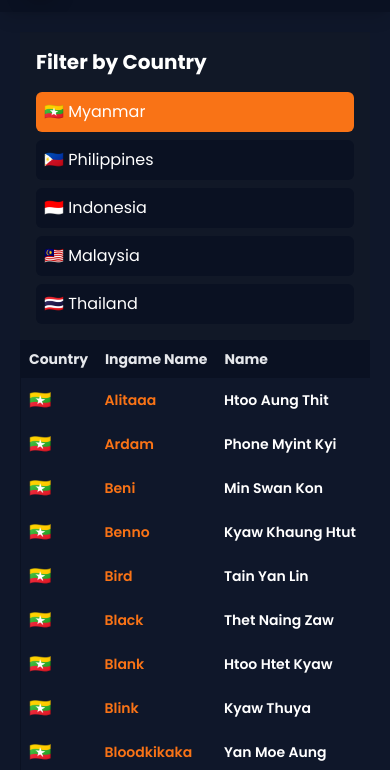
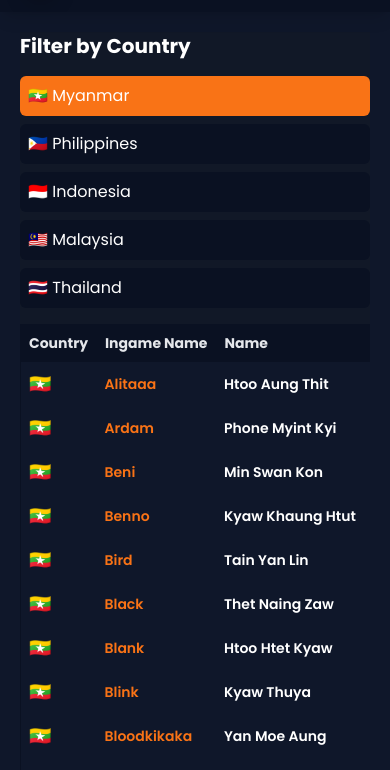
Before and after one commit to thuyainsoe/razar, an Astro site: page /players in a window 390 px wide. Shown: the part 58-828 px from the top of the page. Built offline with nearby package versions, Linux system fonts and the light colour scheme; Astro itself is replaced by a stand-in of ours.

Commit message:
first commit

```diff
--- a/src/pages/players/index.astro
+++ b/src/pages/players/index.astro
@@ -16,7 +16,7 @@
     class="flex flex-col md:flex-row w-full main-container py-[20px] md:py-[50px]"
   >
     <!-- Left Sidebar for Country Filter -->
-    <aside class="w-full md:w-1/4 bg-gray-900 p-4">
+    <aside class="w-full md:w-1/4 bg-gray-900 pb-4 md:p-4 pt-0">
       <h2 class="text-xl font-bold text-white mb-4">Filter by Country</h2>
       <ul
         class="space-y-2"
```
